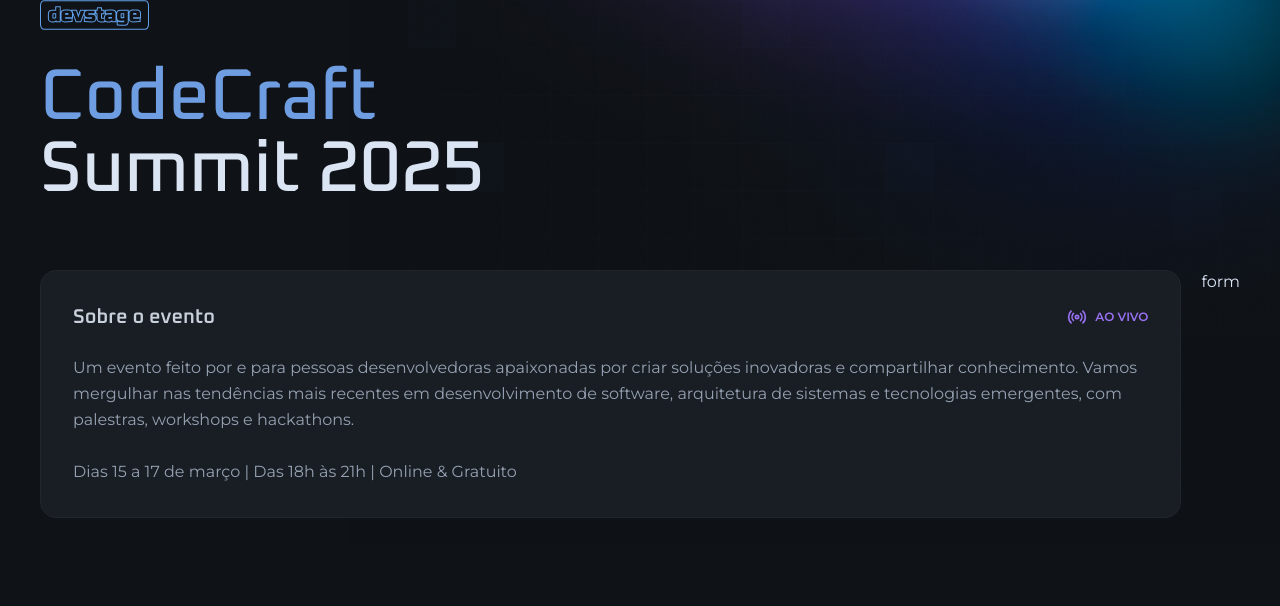
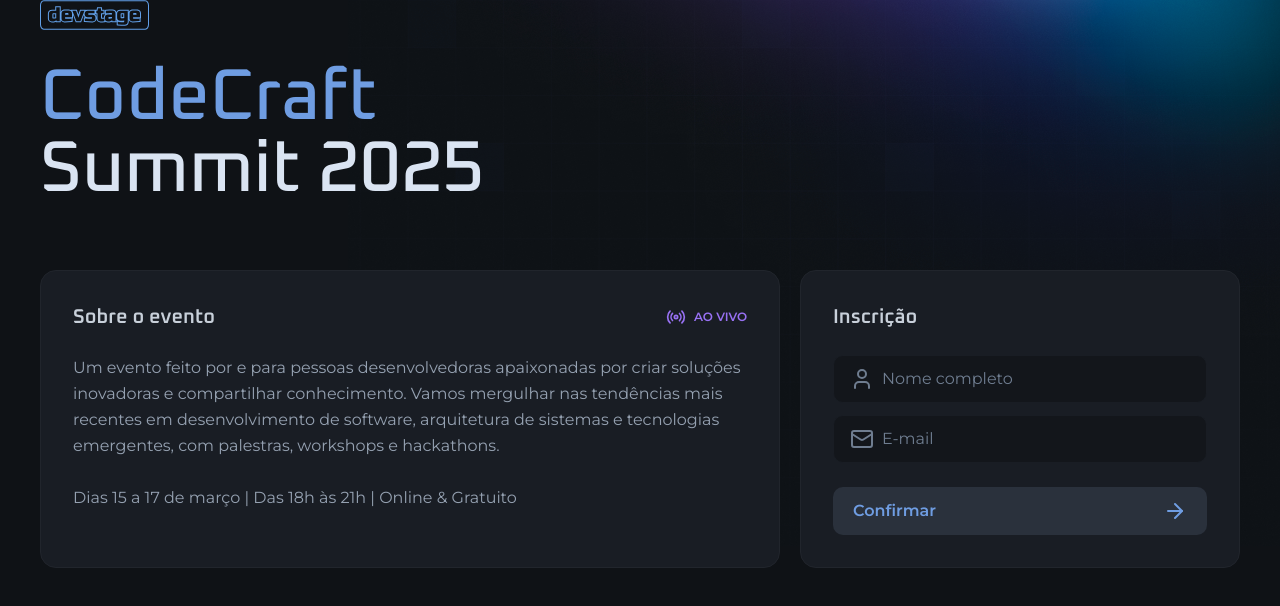
Before and after one commit to MariSena331/nlw-2025, a Next.js app: page / in a window 1280 px wide. Shown: the top 606 px of the page. Built offline with nearby package versions, Linux system fonts and the light colour scheme.

Commit message:
chore: finish first page

```diff
--- a/src/app/page.tsx
+++ b/src/app/page.tsx
@@ -1,7 +1,10 @@
 import Image from "next/image";
+import { ArrowRight, Mail, Radio, User } from "lucide-react";
 
 import logo from "../assets/logo.svg";
-import { Radio } from "lucide-react";
+
+import { InputField, InputIcon, InputRoot } from "@/components/input";
+import { Button } from "@/components/button";
 
 export default function Home() {
   return (
@@ -38,7 +41,32 @@
               Dias 15 a 17 de março | Das 18h às 21h | Online & Gratuito
             </p>
           </div>
-          <form action="">form</form>
+          <form className="bg-gray-700 border border-gray-600 rounded-2xl p-8 space-y-6 w-full md:max-w-[440px]">
+            <h2 className="font-heading font-semibold text-gray-200 text-xl">
+              Inscrição
+            </h2>
+
+            <div className="space-y-3">
+              <InputRoot>
+                <InputIcon>
+                  <User />
+                </InputIcon>
+                <InputField type="text" placeholder="Nome completo" />
+              </InputRoot>
+
+              <InputRoot>
+                <InputIcon>
+                  <Mail />
+                </InputIcon>
+                <InputField type="email" placeholder="E-mail" />
+              </InputRoot>
+            </div>
+
+            <Button type="submit">
+              Confirmar
+              <ArrowRight />
+            </Button>
+          </form>
         </div>
       </div>
     </main>
```
